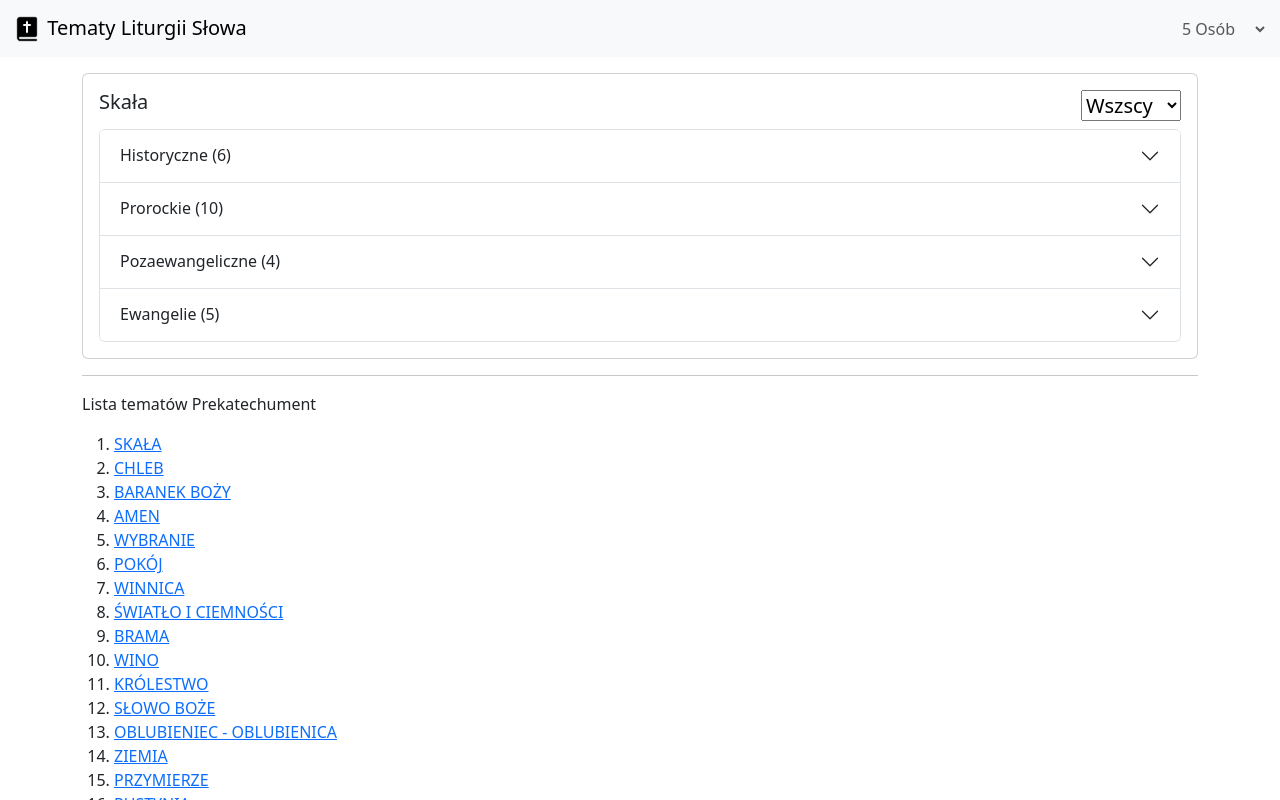
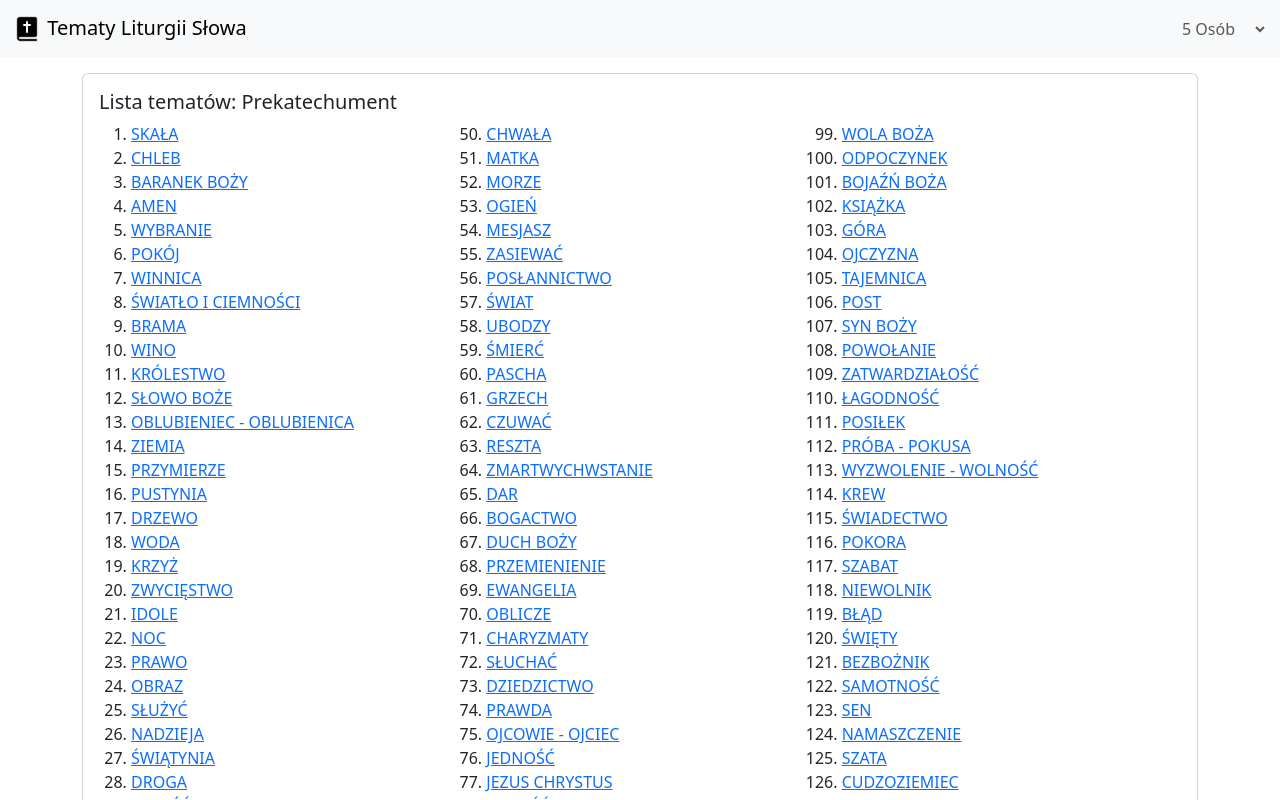
Before and after one commit to michals/tematy, a Vue app: page / in a window 1280 px wide. Shown: the top 800 px of the page. Built offline with nearby package versions, Linux system fonts and the light colour scheme.

Commit message:
first alpha

```diff
--- a/src/App.vue
+++ b/src/App.vue
@@ -1,8 +1,8 @@
 <template>
-  <nav-bar />
+  <nav-bar @home="home"/>
   <div class="container">
-    <HomePage />
-</div>
+    <HomePage ref="home"/>
+  </div>
 </template>
 
 <script>
@@ -14,6 +14,12 @@ export default {
   components: {
     HomePage,
     NavBar,
+  },
+  methods: {
+    home() {
+      console.log('home()', this.$refs);
+      this.$refs.home.clear();
+    },
   },
 };
 </script>
@@ -30,6 +36,7 @@ export default {
 .icon-blue {
   color: blue;
 }
+
 .icon-gray {
   color: gray;
 }
--- a/src/components/HomePage.vue
+++ b/src/components/HomePage.vue
@@ -1,21 +1,20 @@
 <template>
-  <SubjectView :subject="getSubject('prekat', 'SKAŁA')" title="Skała" />
-  <hr />
-  <SubjectList name="Prekatechument" :subjects="getSubjects('prekat')" />
-  <hr />
-  <SubjectList name="Pozostałe" :subjects="getSubjects('reszta')" />
-  <hr />
-  <VerseList :verses="verses" />
+  <div v-if="subject && subject.part && subject.code">
+    <SubjectView :subject="getSubject(subject.part, subject.code)" :title="subject.code" />
+  </div>
+  <div v-else>
+    <SubjectList name="Prekatechument" part="prekat" :subjects="getSubjects('prekat')"
+      @change-subject="changeSubject" />
+    <SubjectList name="Pozostałe" part="reszta" :subjects="getSubjects('reszta')" @change-subject="changeSubject" />
+  </div>
 </template>
 
 <script>
 import SubjectList from './SubjectList.vue';
-import VerseList from './VerseList.vue';
 import SubjectView from './SubjectView.vue';
 
 export default {
   components: {
-    VerseList,
     SubjectList,
     SubjectView,
   },
@@ -26,7 +25,6 @@ export default {
       const data = await response.json();
       this.tematy = data;
       console.log(data);
-      this.verses = data.prekat['SKAŁA'].p;
     },
     getSubjects(part) {
       if (this.tematy !== null) {
@@ -34,12 +32,22 @@ export default {
       }
       return [];
     },
-    getSubject(part, name) {
+    getSubject(part, code) {
       if (this.tematy !== null) {
-        return this.tematy[part][name];
+        return this.tematy[part][code];
       }
       return {
         hd: [], h: [], e: [], n: [],
+      };
+    },
+    clear() {
+      this.changeSubject(null, null);
+    },
+    changeSubject(part, subjectCode) {
+      console.log(part, subjectCode);
+      this.subject = {
+        part,
+        code: subjectCode,
       };
     },
   },
@@ -48,8 +56,11 @@ export default {
   },
   data() {
     return {
-      verses: ['1Kor 13,8-12nn', 'Jk 2'],
       tematy: null,
+      subject: {
+        part: null,
+        code: null,
+      },
     };
   },
 };
--- /dev/null
+++ b/src/components/MultiIcon.vue
@@ -0,0 +1,41 @@
+<template>
+  <button type="button" class="my-custom-button" @click="toggleState">
+    <i :class="`bi ${options[selectedIndex]}`"></i>
+  </button>
+</template>
+
+<script>
+export default {
+  name: 'MultiIcon',
+  props: {
+    options: {
+      type: Array,
+      required: true,
+    },
+    selected: {
+      type: Number,
+      required: false,
+      default: 0,
+    },
+  },
+  data() {
+    return {
+      selectedIndex: this.selected % this.options.length,
+    };
+  },
+  methods: {
+    toggleState() {
+      this.selectedIndex = (this.selectedIndex + 1) % this.options.length;
+      this.state = this.options[this.selectedIndex];
+    },
+  },
+};
+</script>
+
+<style scoped>
+.my-custom-button {
+  border: none;
+  background: none;
+  cursor: pointer;
+}
+</style>
--- a/src/components/NavBar.vue
+++ b/src/components/NavBar.vue
@@ -1,7 +1,7 @@
 <template>
   <nav class="navbar navbar-expand-lg bg-body-tertiary">
     <div class="container-fluid">
-      <a class="navbar-brand" href="#">
+      <a class="navbar-brand" href="#" @click="$emit('home')">
         <img src="logo.png" alt="" width="30" class="d-inline-block align-text-top">
         Tematy Liturgii Słowa
       </a>
@@ -29,6 +29,7 @@ export default {
   name: 'NavBar',
   components: {
   },
+  emits: ['home'],
   props: {
     subject: Object,
   },
--- a/src/components/SubjectList.vue
+++ b/src/components/SubjectList.vue
@@ -1,10 +1,16 @@
 <template>
-  <p>Lista tematów {{ name }}</p>
-  <ol class="subject-list">
-    <li v-for="item in subjects" :key="item">
-      <a href="#todo" :verse="item">{{ item }}</a>
-    </li>
-  </ol>
+  <div class="card my-3">
+    <div class="card-body">
+      <h5>Lista tematów: {{ name }}</h5>
+      <ol class="subject-list">
+        <li v-for="subject in subjects" :key="subject">
+          <a :href="`#temat-${subject}`" @click="$emit('changeSubject', part, subject);" :verse="subject">{{ subject
+            }}</a>
+        </li>
+      </ol>
+    </div>
+
+  </div>
 </template>
 
 <script>
@@ -12,14 +18,27 @@ export default {
   name: 'VerseList',
   components: {
   },
+  emits: [
+    'changeSubject',
+  ],
   props: {
     name: String,
+    part: String,
     subjects: Array,
   },
 };
 </script>
 <style scoped>
-  ol.subject-list {
-    display: block;
+@media (min-width: 600px) {
+  ol {
+    column-count: 2;
+    -webkit-column-fill: auto;
   }
+}
+@media (min-width: 1200px) {
+  ol {
+    column-count: 3;
+    -webkit-column-fill: auto;
+  }
+}
 </style>
--- a/src/components/VerseLink.vue
+++ b/src/components/VerseLink.vue
@@ -1,7 +1,8 @@
 <template>
   <span>
-    <multi-icon :selected="0" :options="['bi-circle', 'bi-dash-circle-dotted', 'bi-patch-question', 'bi-check-circle-fill']" />
-    <a class="verse" :href="link()"> {{ verse }} </a>
+    <multi-icon :selected="0"
+      :options="['bi-circle', 'bi-dash-circle-dotted', 'bi-patch-question', 'bi-check-circle-fill']" />
+    <a class="verse" :href="link()" target="_blank"> {{ verse }} </a>
   </span>
 </template>
 
@@ -24,7 +25,8 @@ export default {
     },
     parseVerse() {
       // simple verse parse
-      const match = this.verse.match(/(\w+) (\d+)(?:,(\d+))?/);
+      console.log('parseVerse', this.verse);
+      const match = this.verse.match(/([^ ]+) (\d+)(?:,(\d+))?/);
       return (match) ? {
         book: this.fixBook(match[1]),
         chapter: parseInt(match[2], 10),
--- /dev/null
+++ b/vue.config.js
@@ -0,0 +1,3 @@
+module.exports = {
+  publicPath: './',
+};
```
